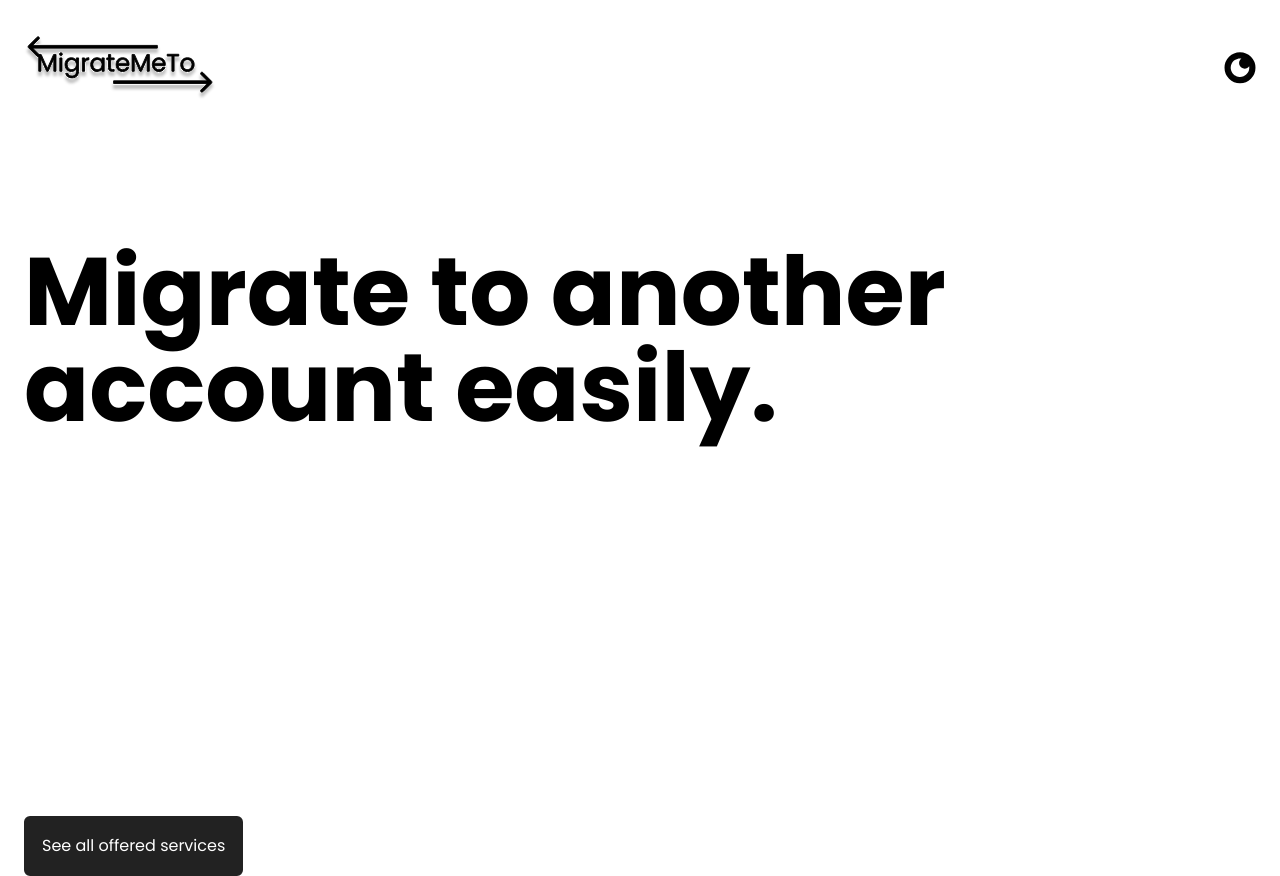
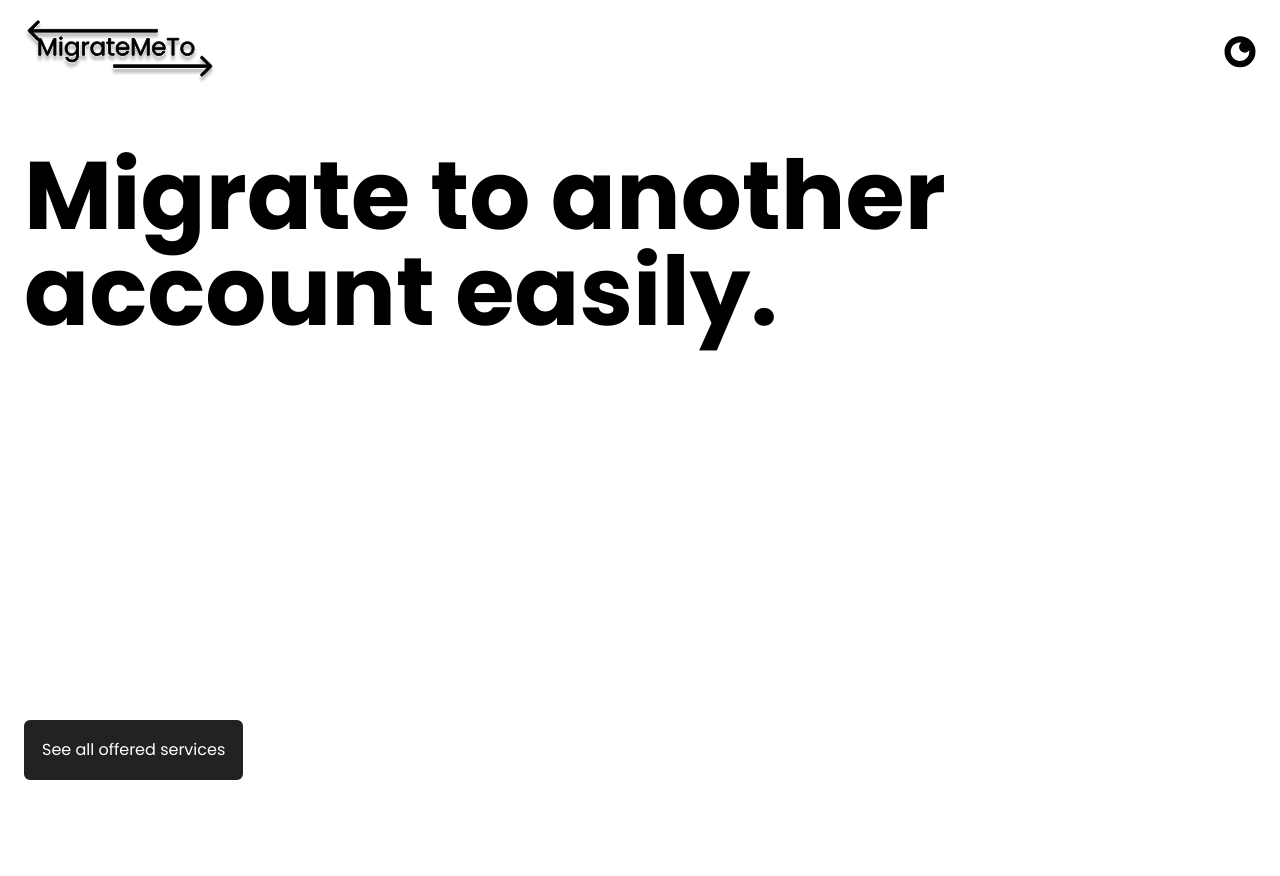
Before and after one commit to al-jibran/migrate-me-to, a React app: page / in a window 1280 px wide. After the commit the page ends 800 px from the top, so only its background shows below. Built offline with nearby package versions, Linux system fonts and the light colour scheme.

Commit message:
Fix navigation to the top of the screen

```diff
--- a/src/components/Navigation.tsx
+++ b/src/components/Navigation.tsx
@@ -3,7 +3,7 @@ import { CloseMenuX, OpenMenuHamburger, Logo, DarkModeToggle } from './svgs';
 
 const Navigation = () => {
 	return (
-		<nav className='flex justify-between px-6 py-4'>
+		<nav className='flex justify-between fixed w-full px-6'>
 			<Logo
 				className='stroke-black w-48 hover:cursor-pointer'
 				aria-label='logo'
```
